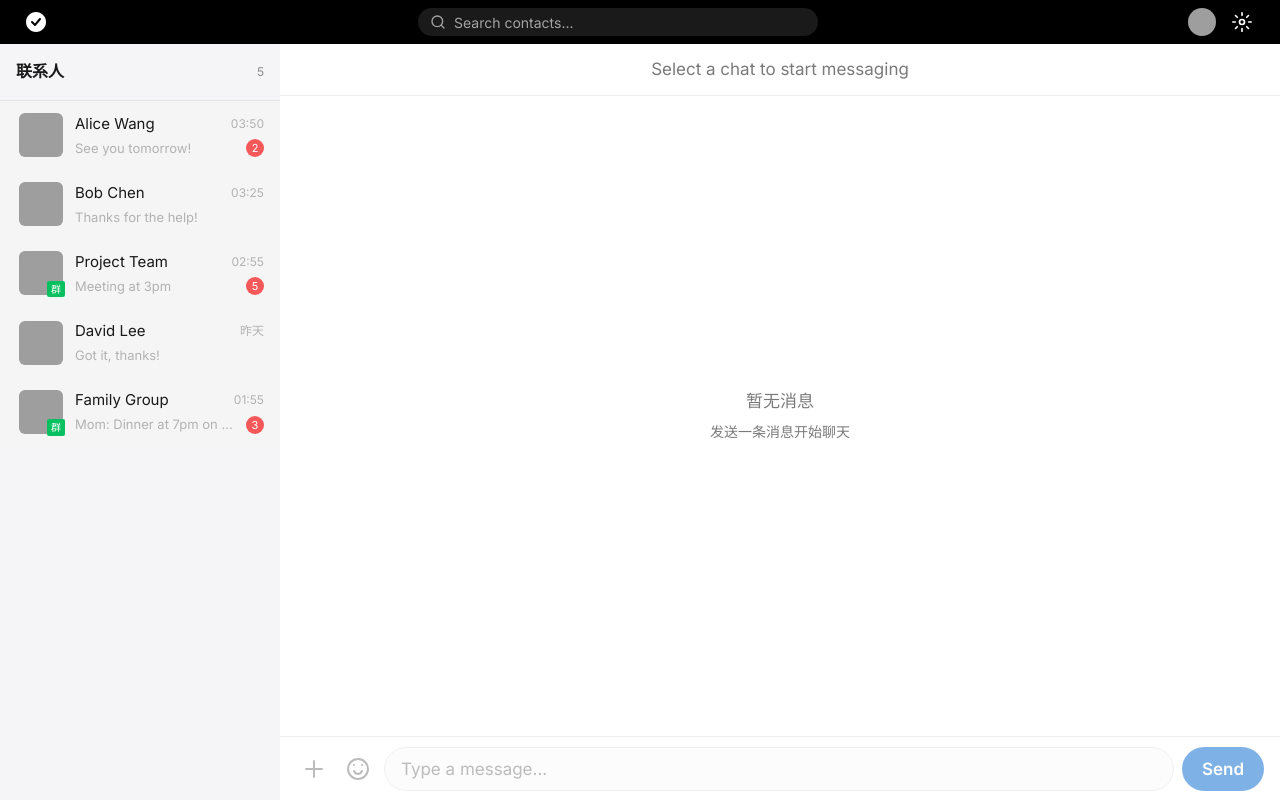
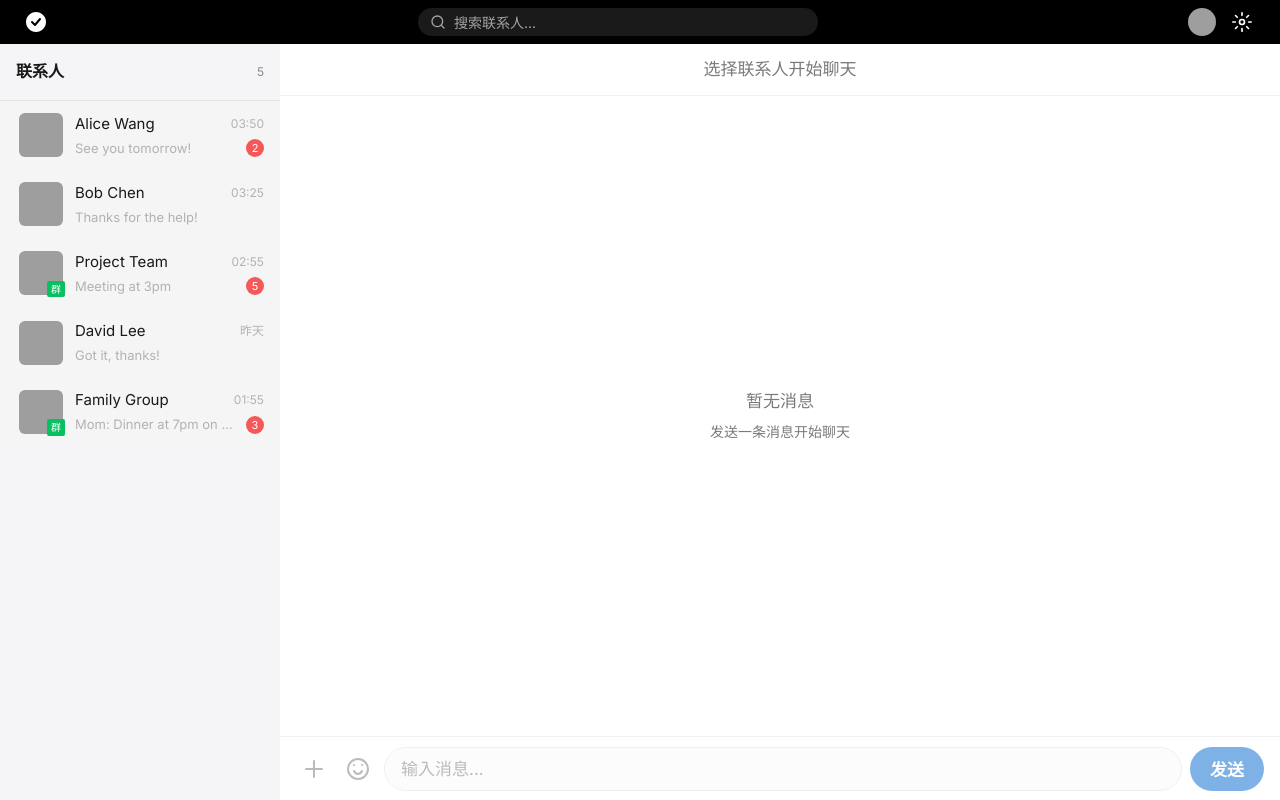
Before and after one commit to 2947529644-dot/chat, a Vue app: page / in a window 1280 px wide. Built offline with nearby package versions, Linux system fonts and the light colour scheme; grey boxes are pictures that could not be loaded.

Commit message:
i18n: change UI text to Chinese

```diff
--- a/src/components/ChatHeader.vue
+++ b/src/components/ChatHeader.vue
@@ -10,17 +10,17 @@ const chatStore = useChatStore()
       <div class="contact-info">
         <span class="contact-name">{{ chatStore.activeContact.name }}</span>
         <span v-if="chatStore.activeContact.isGroup" class="member-count">
-          ({{ chatStore.activeContact.members?.length || 0 }} members)
+          ({{ chatStore.activeContact.members?.length || 0 }} 位成员)
         </span>
       </div>
       <div class="actions">
-        <button class="action-btn" title="Search">
+        <button class="action-btn" title="搜索">
           <svg xmlns="http://www.w3.org/2000/svg" width="18" height="18" viewBox="0 0 24 24" fill="none" stroke="currentColor" stroke-width="2" stroke-linecap="round" stroke-linejoin="round">
             <circle cx="11" cy="11" r="8"></circle>
             <path d="m21 21-4.3-4.3"></path>
           </svg>
         </button>
-        <button class="action-btn" title="More options">
+        <button class="action-btn" title="更多">
           <svg xmlns="http://www.w3.org/2000/svg" width="18" height="18" viewBox="0 0 24 24" fill="none" stroke="currentColor" stroke-width="2" stroke-linecap="round" stroke-linejoin="round">
             <circle cx="12" cy="12" r="1"></circle>
             <circle cx="12" cy="5" r="1"></circle>
@@ -30,7 +30,7 @@ const chatStore = useChatStore()
       </div>
     </div>
     <div v-else class="placeholder">
-      <span class="placeholder-text">Select a chat to start messaging</span>
+      <span class="placeholder-text">选择联系人开始聊天</span>
     </div>
   </header>
 </template>
--- a/src/components/GlobalNav.vue
+++ b/src/components/GlobalNav.vue
@@ -28,7 +28,7 @@ function handleSearch(event: Event) {
         </svg>
         <input
           type="text"
-          placeholder="Search contacts..."
+          placeholder="搜索联系人..."
           :value="chatStore.searchQuery"
           @input="handleSearch"
           class="search-input"
@@ -40,7 +40,7 @@ function handleSearch(event: Event) {
       <div class="user-avatar">
         <img :src="chatStore.currentUser.avatar" :alt="chatStore.currentUser.name" />
       </div>
-      <button class="settings-btn" title="Settings">
+      <button class="settings-btn" title="设置">
         <svg width="20" height="20" viewBox="0 0 24 24" fill="none" xmlns="http://www.w3.org/2000/svg">
           <circle cx="12" cy="12" r="3" stroke="currentColor" stroke-width="2"/>
           <path d="M12 1V4M12 20V23M4.22 4.22L6.34 6.34M17.66 17.66L19.78 19.78M1 12H4M20 12H23M4.22 19.78L6.34 17.66M17.66 6.34L19.78 4.22" stroke="currentColor" stroke-width="2" stroke-linecap="round"/>
--- a/src/components/InputArea.vue
+++ b/src/components/InputArea.vue
@@ -59,7 +59,7 @@ function handleEmoji() {
       v-model="inputValue"
       type="text"
       class="input-field"
-      placeholder="Type a message..."
+      placeholder="输入消息..."
       :disabled="!chatStore.activeContact"
       @keydown="handleKeydown"
     />
@@ -69,7 +69,7 @@ function handleEmoji() {
       @click="handleSend"
       :disabled="!inputValue.trim() || !chatStore.activeContact"
     >
-      Send
+      发送
     </button>
   </div>
 </template>
```
